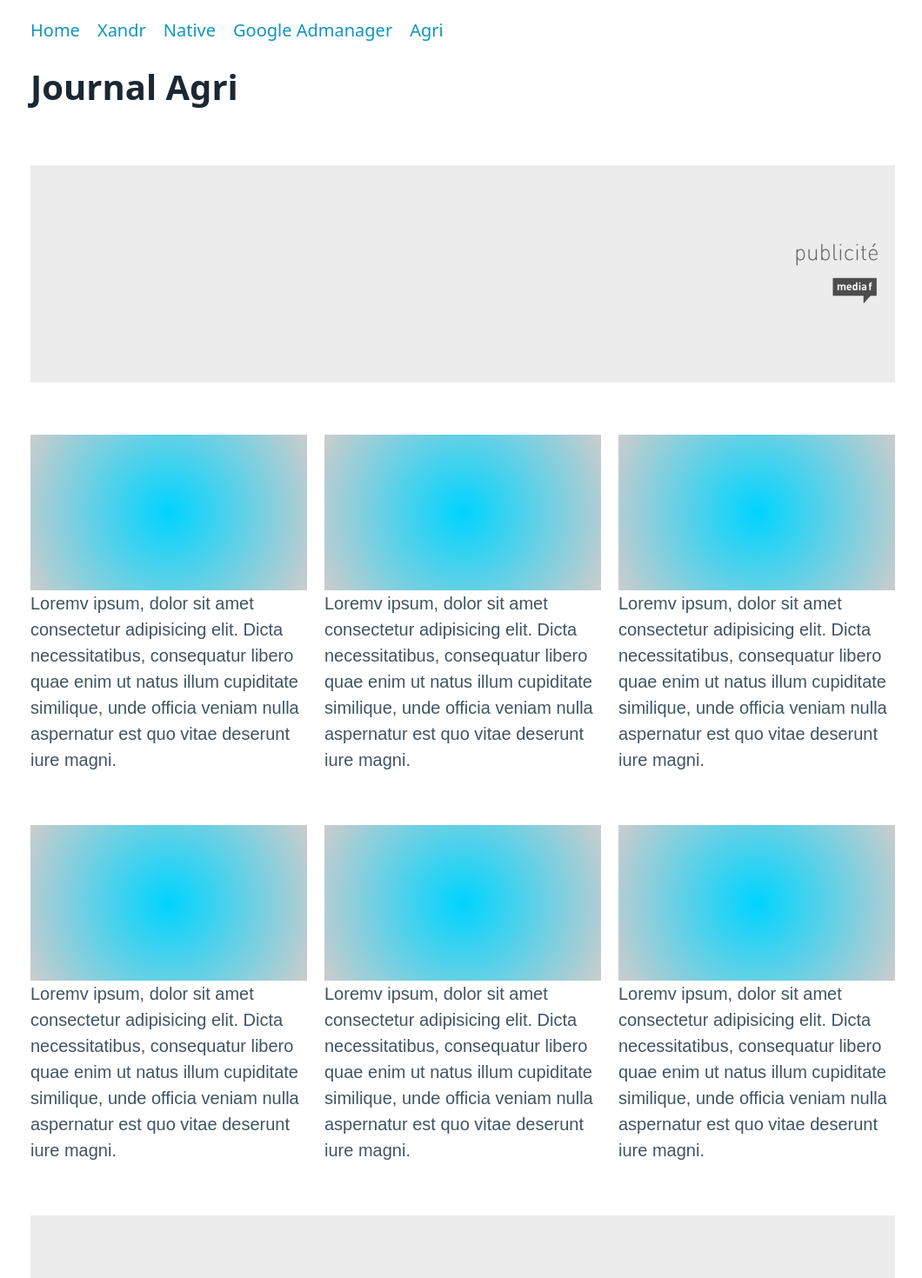
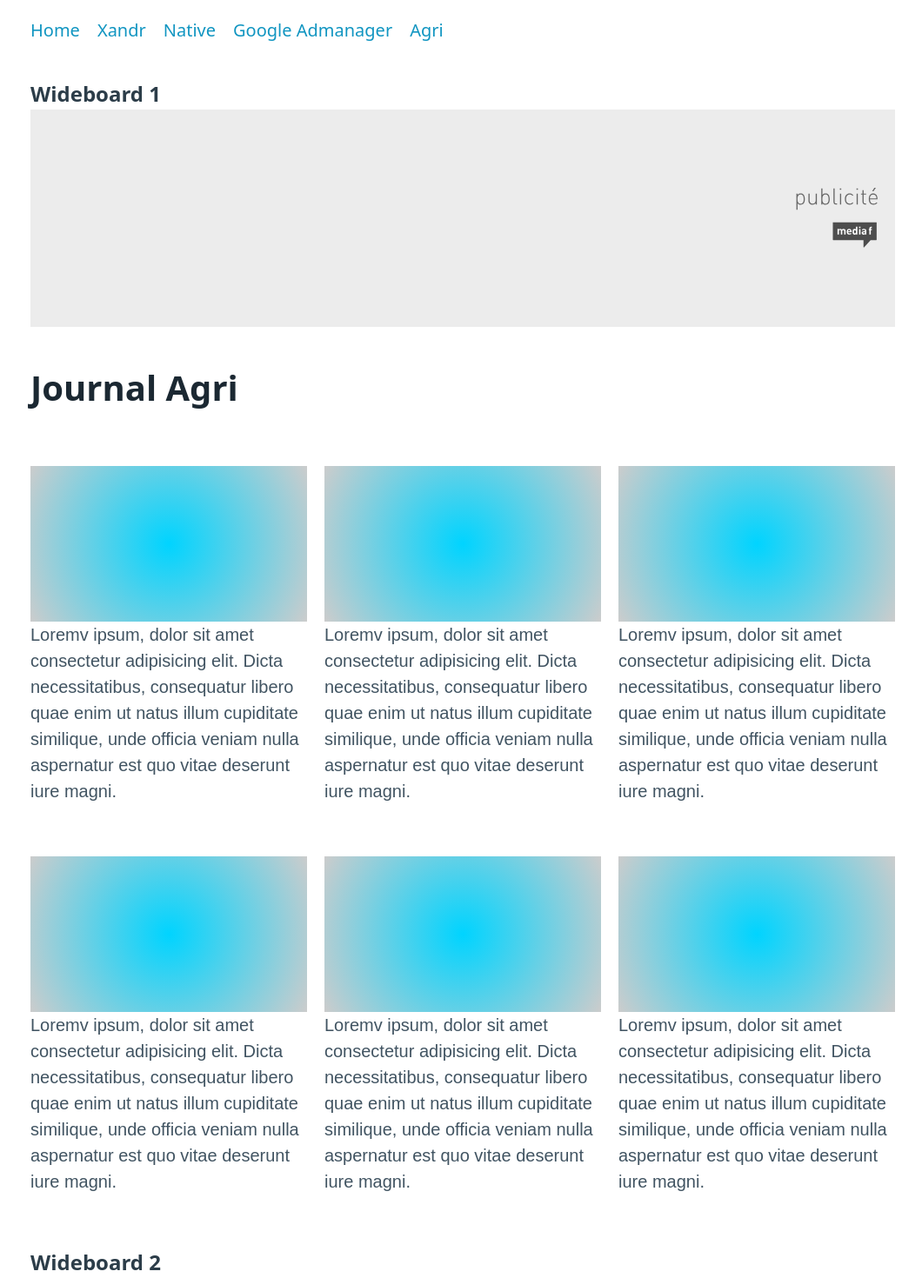
Before and after one commit to media-f/nextads, a Next.js app: page /agri in a window 1280 px wide. Shown: the top 1470 px of the page at 87% size, without its empty margins (108-1168 px from the left). Built offline with nearby package versions, Linux system fonts and the light colour scheme; a web font is replaced by a local one.

Commit message:
Update styles.css and package.json, add Wideboard 4 in agri.jsx

```diff
--- a/pages/agri.jsx
+++ b/pages/agri.jsx
@@ -14,6 +14,7 @@ export default function Agri() {
                     googletag.display('AGRI_WIDEBOARD_1');
                     googletag.display('AGRI_WIDEBOARD_2');
                     googletag.display('AGRI_WIDEBOARD_3');
+                    googletag.display('AGRI_WIDEBOARD_4');
                     googletag.display('AGRI_HALFPAGE_1');
                     googletag.pubads().refresh();
                 })
@@ -24,22 +25,28 @@ export default function Agri() {
 
   return <>
 
+    <h3>Wideboard 1</h3>
+    <div id='AGRI_WIDEBOARD_1' className="adslot wideboard"></div>
+
     <h1>Journal Agri</h1>
 
-    <div id='AGRI_WIDEBOARD_1' className="adslot wideboard"></div>
+    <Columns></Columns>
+    <Columns></Columns>
+
+    <h3>Wideboard 2</h3>
+    <div id='AGRI_WIDEBOARD_2' className="adslot wideboard"></div>
+    <Columns></Columns>
+
+    <h3>Wideboard 3</h3>
+    <div id='AGRI_WIDEBOARD_3' className="adslot wideboard"></div>
 
     <Columns></Columns>
 
-    <Columns></Columns>
-
-    <div id='AGRI_WIDEBOARD_2' className="adslot wideboard"></div>
+    <h3>Wideboard 4</h3>
+    <div id='AGRI_WIDEBOARD_4' className="adslot wideboard"></div>
 
     <Columns></Columns>
 
-    <div id='AGRI_WIDEBOARD_3' className="adslot wideboard"></div>
-
-
-    <Columns></Columns>
 
     <div id='AGRI_HALFPAGE_1' className='adslot halfpage'></div>
 
@@ -59,11 +66,13 @@ export default function Agri() {
                 googletag.defineSlot('/23038965275/AGRI_WIDEBOARD_1', [[994, 250], [994, 500], [994, 118]], 'AGRI_WIDEBOARD_1').addService(googletag.pubads());
                 googletag.defineSlot('/23038965275/AGRI_WIDEBOARD_2', [[994, 250], [994, 500], [994, 118]], 'AGRI_WIDEBOARD_2').addService(googletag.pubads());
                 googletag.defineSlot('/23038965275/AGRI_WIDEBOARD_3', [[994, 250], [994, 500], [994, 118]], 'AGRI_WIDEBOARD_3').addService(googletag.pubads());
+                googletag.defineSlot('/23038965275/AGRI_WIDEBOARD_4', [[994, 250], [994, 500], [994, 118]], 'AGRI_WIDEBOARD_4').addService(googletag.pubads());
             }
             else {
                 googletag.defineSlot('/23038965275/AGRI_WIDEBOARD_1', [[300,250]], 'AGRI_WIDEBOARD_1').addService(googletag.pubads());
                 googletag.defineSlot('/23038965275/AGRI_WIDEBOARD_2', [[300,250], [320,460]], 'AGRI_WIDEBOARD_2').addService(googletag.pubads());
                 googletag.defineSlot('/23038965275/AGRI_WIDEBOARD_3', [[300,250], [320,460]], 'AGRI_WIDEBOARD_3').addService(googletag.pubads());
+                googletag.defineSlot('/23038965275/AGRI_WIDEBOARD_4', [[300,250], [320,460]], 'AGRI_WIDEBOARD_4').addService(googletag.pubads());
             }
             googletag.defineSlot('/23038965275/AGRI_HALFPAGE_1', [[300, 250], [300, 600]], 'AGRI_HALFPAGE_1').addService(googletag.pubads());
 
--- a/pages/styles.css
+++ b/pages/styles.css
@@ -4,6 +4,16 @@
     body .container {
         max-width: 994px;
     }
+}
+
+h1 {
+    margin: 2rem 0 1rem;
+}
+
+h3 {
+    font-size: 1.2rem;
+    font-weight: 700;
+    margin: 1rem 0 0;
 }
 
 .flow {
```
Also changed, not shown: package.json (+4 -4 lines), 1 other file (tests, documents, lock files or other folders).
